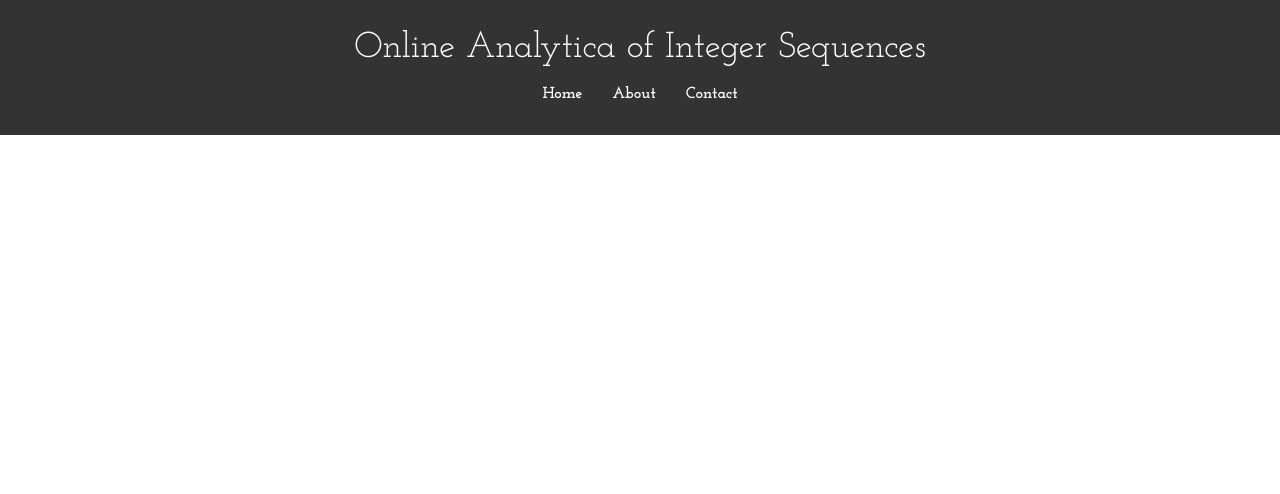
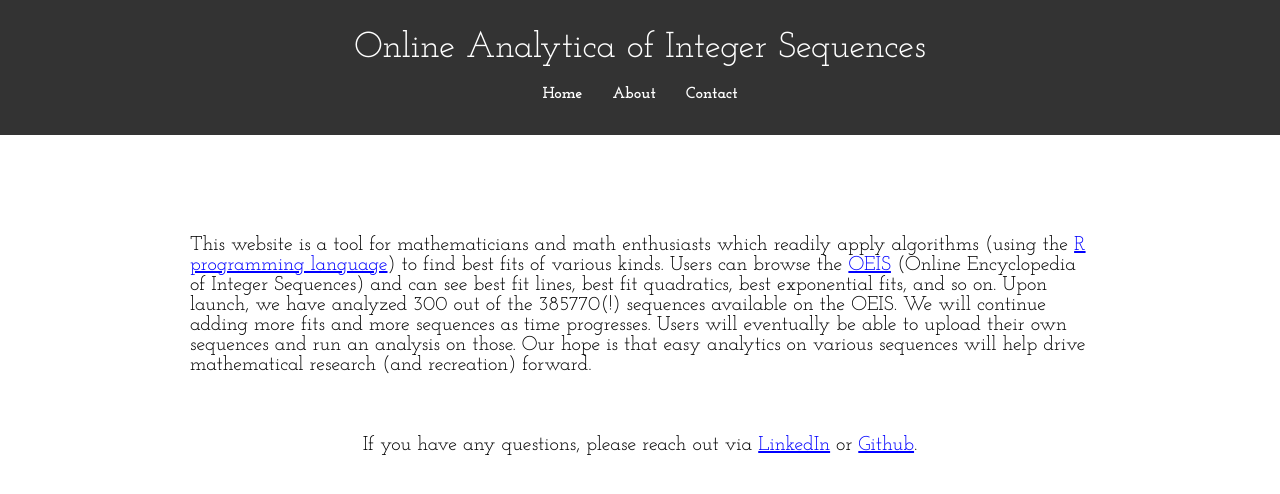
Before and after one commit to DavidovQC/Sequences, a React (Vite) app: page /About in a window 1280 px wide. Shown: the top 494 px of the page. Built offline with nearby package versions, Linux system fonts and the light colour scheme.

Commit message:
added about page section - site ready for launch

```diff
--- a/assets/Footer.jsx
+++ b/assets/Footer.jsx
@@ -0,0 +1,13 @@
+import "./asset_styles/footer-styles.css";
+
+function Footer() {
+    return (
+        <div className="footer-container">
+            <p>
+                This site was made by <a href="">me</a>
+            </p>
+        </div>
+    );
+}
+
+export default Footer;
--- /dev/null
+++ b/assets/asset_styles/footer-styles.css
@@ -0,0 +1,15 @@
+.footer-container {
+    font: 400 12px "Josefin Slab", sans-serif;
+    display: flex;
+    align-items: center;
+    justify-content: center;
+    text-align: center;
+    background-color: #333;
+    padding: 5px;
+    color: white;
+    max-height: 20px;
+}
+
+.footer-container a {
+    color: rgb(115, 172, 200);
+}
--- a/assets/asset_styles/navbar-styles.css
+++ b/assets/asset_styles/navbar-styles.css
@@ -44,7 +44,6 @@
 }
 
 .site-title {
-    font-size: 30px;
     font: 400 36px "Josefin Slab", sans-serif;
 }
 
--- a/pages/Aboutpage.jsx
+++ b/pages/Aboutpage.jsx
@@ -1,9 +1,41 @@
 import Navbar from "../assets/Navbar";
+import "./page_styles/aboutpage.css";
 
 function Aboutpage() {
     return (
         <>
             <Navbar></Navbar>
+            <div className="about-page-contents-container">
+                <div className="about-description-container">
+                    <p>
+                        This website is a tool for mathematicians and math
+                        enthusiasts which readily apply algorithms (using the{" "}
+                        <a href="https://www.r-project.org/">
+                            R programming language
+                        </a>
+                        ) to find best fits of various kinds. Users can browse
+                        the <a href="https://oeis.org/">OEIS</a> (Online
+                        Encyclopedia of Integer Sequences) and can see best fit
+                        lines, best fit quadratics, best exponential fits, and
+                        so on. Upon launch, we have analyzed 300 out of the
+                        385770(!) sequences available on the OEIS. We will
+                        continue adding more fits and more sequences as time
+                        progresses. Users will eventually be able to upload
+                        their own sequences and run an analysis on those. Our
+                        hope is that easy analytics on various sequences will
+                        help drive mathematical research (and recreation)
+                        forward.
+                    </p>
+
+                    <p className="reach-out-text">
+                        If you have any questions, please reach out via{" "}
+                        <a href="https://www.linkedin.com/in/nathan-davidov-1b5b4b192/">
+                            LinkedIn
+                        </a>{" "}
+                        or <a href="https://github.com/DavidovQC">Github</a>.
+                    </p>
+                </div>
+            </div>
         </>
     );
 }
--- a/pages/Homepage.jsx
+++ b/pages/Homepage.jsx
@@ -4,6 +4,7 @@ import Navbar from "../assets/Navbar";
 import Searchbar from "../assets/Searchbar";
 import SearchResultsList from "../assets/SearchResultsList";
 import { BlockMath, InlineMath } from "react-katex";
+import Footer from "../assets/Footer";
 
 function Homepage() {
     const [msg, changeMsg] = useState("The Fibonacci Sequence");
@@ -345,6 +346,7 @@ function Homepage() {
 
     return (
         <div>
+            <div className="homepage-container">
                 <Navbar></Navbar>
                 <div>
                     <div className="fetch-section">
@@ -408,7 +410,8 @@ function Homepage() {
                         </div>
                     </div>
                 </div>
-            <div></div>
+            </div>
+            <div className="footer-section"></div>
         </div>
     );
 }
--- /dev/null
+++ b/pages/page_styles/aboutpage.css
@@ -0,0 +1,23 @@
+.about-page-contents-container {
+    margin-top: 100px;
+    display: flex;
+    flex-direction: column;
+    align-items: center;
+    justify-content: center;
+}
+
+.about-description-container {
+    width: 900px;
+    display: flex;
+    flex-direction: column;
+    align-items: center;
+    justify-content: center;
+}
+
+.about-description-container p {
+    font: 15pt "Josefin Slab", sans-serif;
+}
+
+.reach-out-text {
+    margin-top: 60px;
+}
--- a/pages/page_styles/homepage.css
+++ b/pages/page_styles/homepage.css
@@ -1,3 +1,7 @@
+.footer-container {
+    margin-top: auto;
+}
+
 .main-image {
     display: flex;
     flex-direction: row;
@@ -49,3 +53,7 @@
     align-items: center;
     justify-content: center;
 }
+
+.footer-section {
+    margin-top: 50px;
+}
```
Lines whose indentation alone changed are shown as unchanged.
